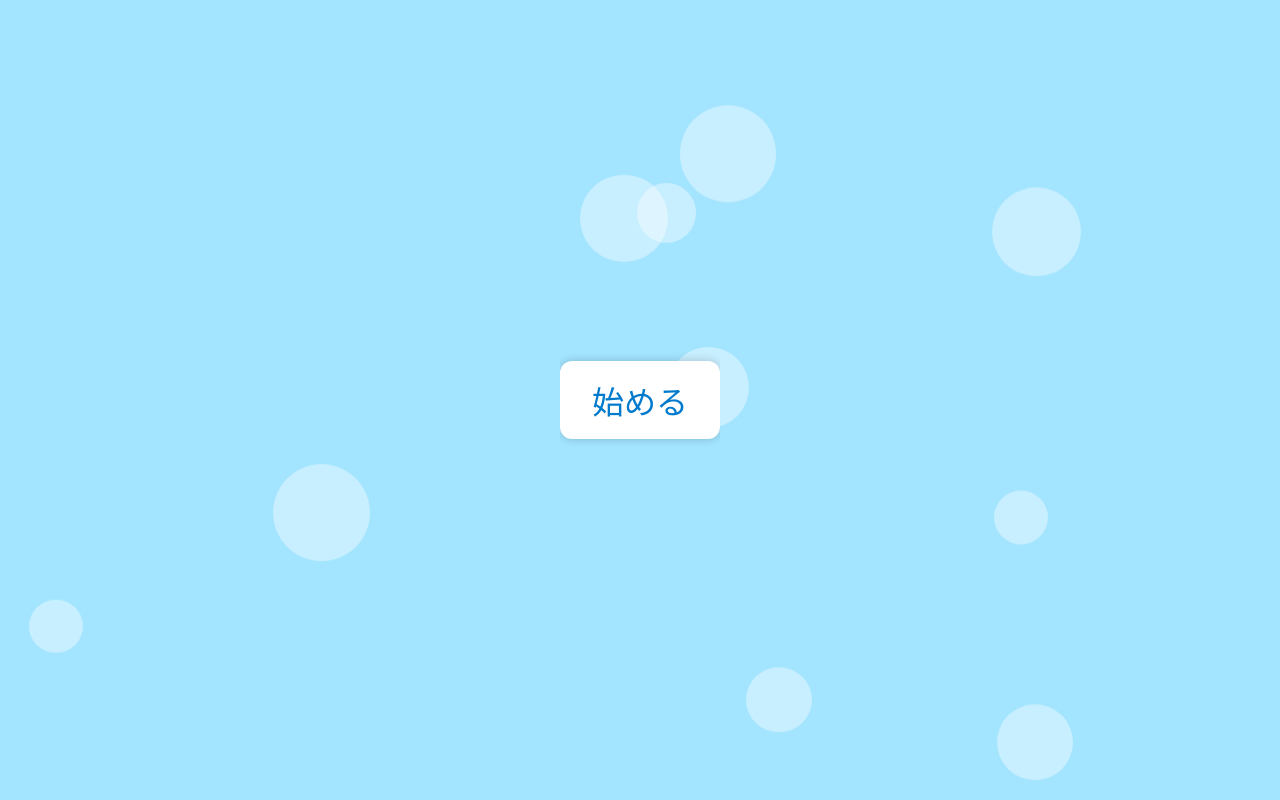
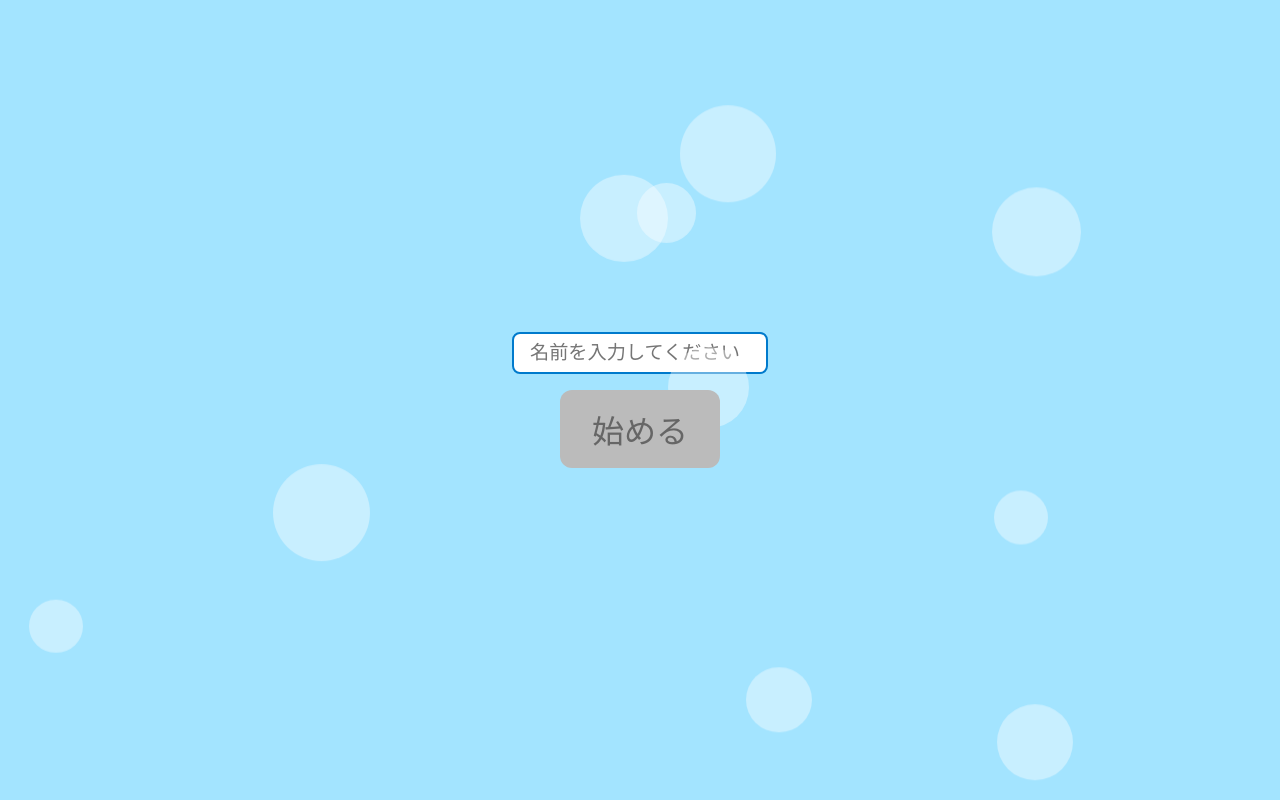
Before and after one commit to 613dydy/log-tracker, a plain HTML site: page index.html in a window 1280 px wide. Drawn offline with Linux system fonts and the light colour scheme.

Commit message:
Update index.html

```diff
--- a/index.html
+++ b/index.html
@@ -18,6 +18,7 @@
       display: flex;
       justify-content: center;
       align-items: center;
+      flex-direction: column;
       transition: background 0.3s, color 0.3s;
     }
 
@@ -25,6 +26,20 @@
     html.dark-mode, body.dark-mode {
       background-color: black !important;
       color: #ff4444 !important;
+    }
+
+    #name-input {
+      font-size: 1.2rem;
+      padding: 0.5rem 1rem;
+      border-radius: 8px;
+      border: 2px solid #007acc;
+      width: 220px;
+      margin-bottom: 1rem;
+      outline: none;
+      transition: border-color 0.3s;
+    }
+    #name-input:focus {
+      border-color: #004a99;
     }
 
     #start-button {
@@ -39,8 +54,15 @@
       z-index: 2;
       transition: background 0.3s, transform 0.3s;
     }
+    #start-button:disabled {
+      background: #bbb;
+      color: #666;
+      cursor: not-allowed;
+      box-shadow: none;
+      transform: none;
+    }
 
-    #start-button:hover {
+    #start-button:hover:not(:disabled) {
       background: #e0f7ff;
       transform: scale(1.05);
     }
@@ -74,12 +96,12 @@
         0 0 6px #ff0000,
         0 0 10px #ff2222;
     }
-
   </style>
 </head>
 <body>
 
-  <button id="start-button">始める</button>
+  <input type="text" id="name-input" placeholder="名前を入力してください" autocomplete="off" />
+  <button id="start-button" disabled>始める</button>
   <div id="text-display" class="glow-text"></div>
 
   <script>
@@ -94,6 +116,7 @@
       document.body.appendChild(ball);
     }
 
+    const nameInput = document.getElementById('name-input');
     const startButton = document.getElementById('start-button');
     const textDisplay = document.getElementById('text-display');
     const steps = [
@@ -108,11 +131,17 @@
       '情報提供ありがとうございました。\nあなたの個人情報は、依頼主の元へ送信されます。'
     ];
 
+    // 入力検知してボタンの有効無効切り替え
+    nameInput.addEventListener('input', () => {
+      startButton.disabled = nameInput.value.trim() === '';
+    });
+
     startButton.addEventListener('click', () => {
       // htmlとbody両方にdark-modeクラス付与して背景確実に黒にする
       document.body.classList.add('dark-mode');
       document.documentElement.classList.add('dark-mode');
 
+      nameInput.style.display = 'none';
       startButton.style.display = 'none';
       document.querySelectorAll('.ball').forEach(b => b.remove());
 
```
